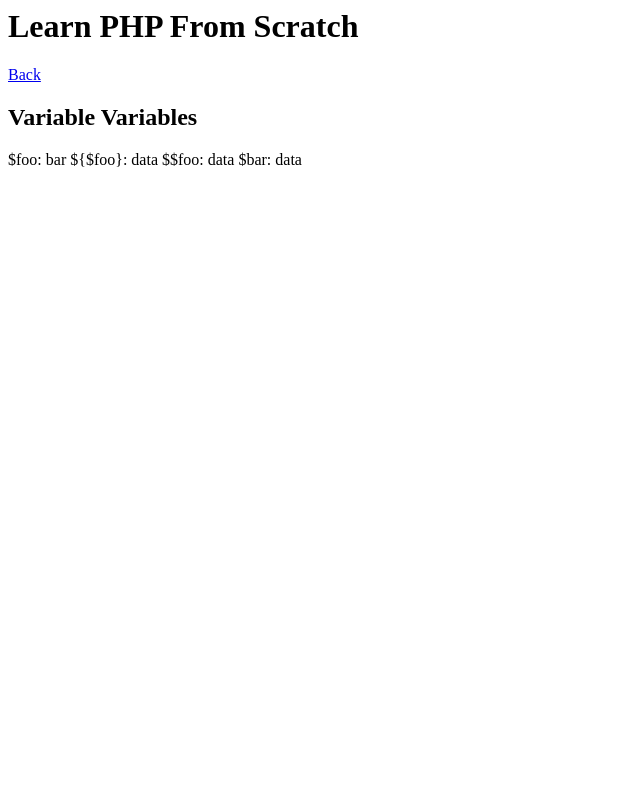
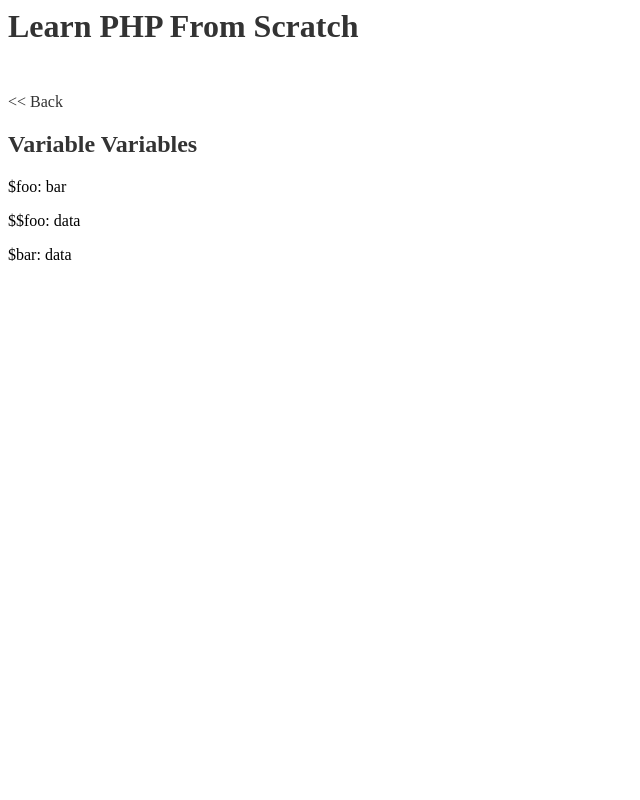
Before and after one commit to allwells/learn-php, a PHP site: page /variable-variables.php in a window 1280 px wide. Shown: the whole page, without its empty margins (0-640 px from the left). Run offline with PHP 8.4, Linux system fonts and the light colour scheme.

Commit message:
Update components
Signed-off-by: allwells <aleenfestus@gmail.com>

```diff
--- a/components/header.php
+++ b/components/header.php
@@ -1,7 +1,7 @@
-<?php $heading = "Learn PHP From Scratch"; ?>
+<?php $heading='<h1 style="color: #333; margin-bottom: 3rem;">Learn PHP From Scratch</h1>'; ?>
 <head>
-    <title><?php echo $heading; ?></title>
+    <title>Learn PHP From Scratch</title>
 </head>
 <body>
-    <h1><?php echo $heading ?></h1>
-    <a href="/index.php">Back</a>
+    <h1><?php echo $heading; ?></h1>
+    <a style="color: #333; text-decoration: none;" href="/index.php"><< Back</a>
--- a/hello-world.php
+++ b/hello-world.php
@@ -1,6 +1,4 @@
-
-<?php require "./components/header.php"; $heading="Hello World!"; ?>
 <?php
+require "./components/header.php"; echo $heading='<h2 style="color: #333;">Hello, World!</h2>';
 # WELCOME TO PHP
 echo "<p>My name is Bond, James Bond!</p>";
-?>
--- /dev/null
+++ b/operators.php
@@ -0,0 +1,2 @@
+<?php
+require "./components/header.php"; echo $heading='<h2 style="color: #333;">Operators</h2>';
--- a/variable-variables.php
+++ b/variable-variables.php
@@ -1,20 +1,13 @@
 <?php
-require "./components/header.php";  echo $heading="<h2>Variable Variables</h2>";
+require "./components/header.php";  echo $heading='<h2 style="color: #333;">Variable Variables</h2>';
 
 $foo = "bar"; // foo has value "bar"
 $$foo = "data"; // bar has value "data"
-echo "\$foo:\t";
-echo $foo; //prints bar
-echo "\n";
+echo "<p>\$foo: ";
+echo $foo . "</p>"; //prints bar
 
-echo "\${\$foo}:\t";
-echo ${$foo}; //prints data
-echo "\n";
+echo "<p>\$\$foo: ";
+echo $$foo . "</p>"; //prints data
 
-echo "\$\$foo:\t";
-echo $$foo; //prints data
-echo "\n";
-
-echo "\$bar:\t";
-echo $bar; //prints data
-echo "\n";
+echo "<p>\$bar: ";
+echo $bar . "</p>"; //prints data
--- a/variables.php
+++ b/variables.php
@@ -1,5 +1,5 @@
 <?php
-require "./components/header.php";  echo $heading="<h2>Variables</h2>";
+require "./components/header.php";  echo $heading='<h2 style="color: #333;">Variables</h2>';
 
 # VARIABLES
 $first_name = "Allwell";
```
Also changed, not shown: constants.php (added, +13 -0 lines), index.php (+21 -5 lines).
